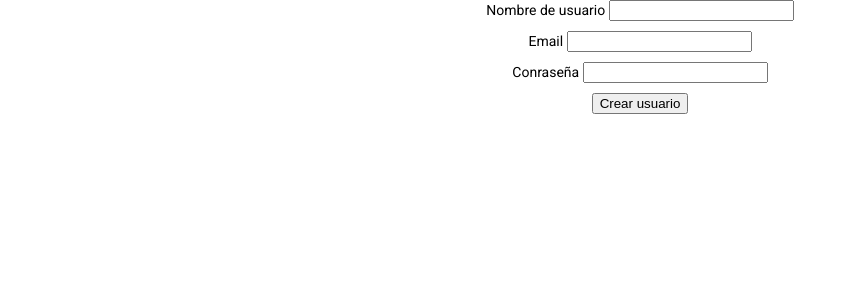
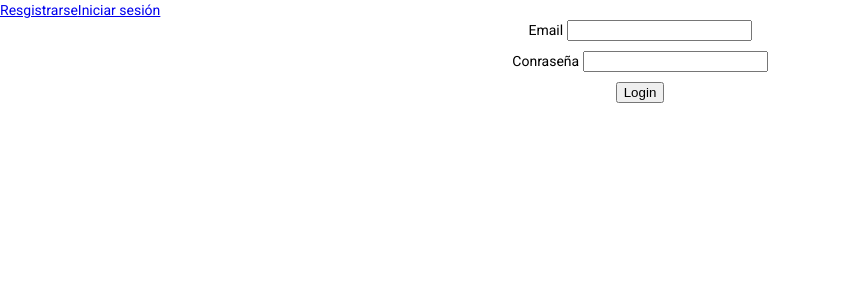
Before and after one commit to JorgeAlonsoLopez/MiniTwitter, an Angular app in the folder Proyecto/: page /login in a window 1280 px wide. Before the commit this address led to /. Shown: the top 300 px of the page, without its empty margins (0-856 px from the left). Built offline with nearby package versions, Linux system fonts and the light colour scheme.

Commit message:
listado total funcional

```diff
--- a/Proyecto/src/app/app.component.html
+++ b/Proyecto/src/app/app.component.html
@@ -1,2 +1,5 @@
+<div *ngIf="menu">
+    <a type="button" [routerLink]="['registro']" (click)="elecc()">Resgistrarse</a>
+    <a type="button" [routerLink]="['login']" (click)="elecc()">Iniciar sesión</a>
+</div>
 <router-outlet></router-outlet>
-<app-registro></app-registro>
--- a/Proyecto/src/app/app.component.ts
+++ b/Proyecto/src/app/app.component.ts
@@ -6,5 +6,12 @@ import { Component } from '@angular/core';
   styleUrls: ['./app.component.scss']
 })
 export class AppComponent {
+  menu:boolean = true;
   title = 'Proyecto';
+  ngOnInit(): void {
+
+  }
+  elecc() {
+    this.menu=false;
+  }
 }
--- a/Proyecto/src/app/login/login.component.html
+++ b/Proyecto/src/app/login/login.component.html
@@ -1,4 +1,3 @@
-
 <div fxLayout="column" fxLayoutAlign="center center" fxLayoutGap="10px" class="container">
   <div>
     Email
@@ -9,8 +8,11 @@
     <input type="password" [(ngModel)]="usuario.password" #pwd="ngModel" required />
   </div>
   <div>
-      <input type="button" (click)="login()" value="Login"/>
+    <input type="button" (click)="login()" value="Login" />
   </div>
 
+  <div *ngIf="acceso">
+    <a type="button" [routerLink]="['../all']">Acceder</a>
+  </div>
 
 </div>
--- a/Proyecto/src/app/login/login.component.ts
+++ b/Proyecto/src/app/login/login.component.ts
@@ -8,7 +8,7 @@ import { LoginService } from '../services/login.service';
   styleUrls: ['./login.component.scss']
 })
 export class LoginComponent implements OnInit {
-
+  acceso:boolean = true;
   usuario: LoginDto;
 
   constructor(private loginService: LoginService) {
@@ -16,12 +16,14 @@ export class LoginComponent implements OnInit {
   }
 
   ngOnInit(): void {
+    this.acceso=false;
   }
 
   login() {
     this.loginService.login(this.usuario).subscribe(respuesta => {
         alert('Login correcto');
         localStorage.setItem('token', respuesta.token);
+        this.acceso=true;
     });
   }
 
--- a/Proyecto/src/app/modelo/Tweets.interface.ts
+++ /dev/null
@@ -1,4 +0,0 @@
-import {Tweet} from './Tweet.interface';
-export interface TweetResponse {
-    result: Tweet[];
-}
--- a/Proyecto/src/app/mostrar/mostrar.component.html
+++ b/Proyecto/src/app/mostrar/mostrar.component.html
@@ -1 +1,17 @@
-<p>mostrar works!</p>
+<h1>Listado de tweets</h1>
+<div>
+  <div *ngFor="let elemento of listado">
+    <p>Autor: {{ elemento.user.username }}</p>
+    <p>{{ elemento.mensaje }}</p>
+    <br />
+    <div>
+      <p>Likes: {{ elemento.likes.length }}</p>
+      <div *ngIf="elemento.likes.length > 0">
+        <div *ngFor="let like of elemento.likes">
+          <p>{{ like.username }}</p>
+        </div>
+      </div>
+    </div>
+    <p>***********</p>
+  </div>
+</div>
--- a/Proyecto/src/app/mostrar/mostrar.component.ts
+++ b/Proyecto/src/app/mostrar/mostrar.component.ts
@@ -2,26 +2,24 @@ import { Component, OnInit } from '@angular/core';
 import { Tweet } from '../modelo/Tweet.interface';
 import { MostrarService } from '../services/mostrar.service';
 
-
 @Component({
   selector: 'app-mostrar',
   templateUrl: './mostrar.component.html',
-  styleUrls: ['./mostrar.component.scss']
+  styleUrls: ['./mostrar.component.scss'],
 })
 export class MostrarComponent implements OnInit {
-
   listado: Tweet[] = [];
 
-  constructor(private mostrarService: MostrarService) { }
+  constructor(private mostrarService: MostrarService) {}
 
   ngOnInit(): void {
     this.cargar();
   }
 
   cargar() {
-    this.mostrarService.getListado().subscribe(resp => {
-       this.listado = resp.result;
+    this.mostrarService.getListado().subscribe((resp) => {
+      this.listado = resp;
     });
- }
-
+  }
 }
+//alert(localStorage.getItem('token'));
--- a/Proyecto/src/app/services/mostrar.service.ts
+++ b/Proyecto/src/app/services/mostrar.service.ts
@@ -1,6 +1,6 @@
 import { Injectable } from '@angular/core';
 import { HttpClient, HttpHeaders } from '@angular/common/http';
-import { TweetResponse } from '../modelo/Tweets.interface';
+import { Tweet } from '../modelo/Tweet.interface';
 import { Observable } from 'rxjs';
 
 const url = 'https://www.minitwitter.com:3001/apiv1/tweets/all';
@@ -8,22 +8,17 @@ const url = 'https://www.minitwitter.com:3001/apiv1/tweets/all';
 const requestOptions = {
   headers: new HttpHeaders({
     'Content-Type': 'application/json',
-    'Authorization': 'Bearer ' + localStorage.getItem('token')
-  })
+    Authorization: 'Bearer ' + localStorage.getItem('token'),
+  }),
 };
 
 @Injectable({
-  providedIn: 'root'
+  providedIn: 'root',
 })
 export class MostrarService {
+  constructor(private http: HttpClient) {}
 
-  constructor(private http: HttpClient) {
-
+  getListado(): Observable<Tweet[]> {
+    return this.http.get<Tweet[]>(url, requestOptions);
   }
-
-  getListado(): Observable<TweetResponse> {
-    return this.http.get<TweetResponse>( url, requestOptions );
- }
-
-
 }
```
Also changed, not shown: Proyecto/src/app/app.module.ts (+20 -4 lines). Lines whose indentation alone changed are shown as unchanged.
